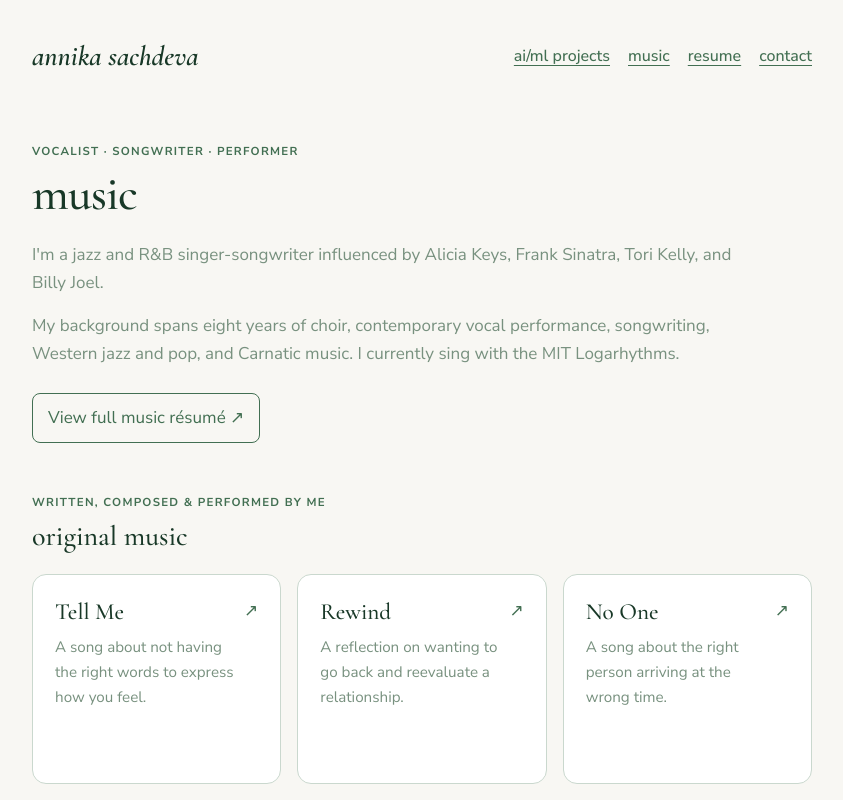
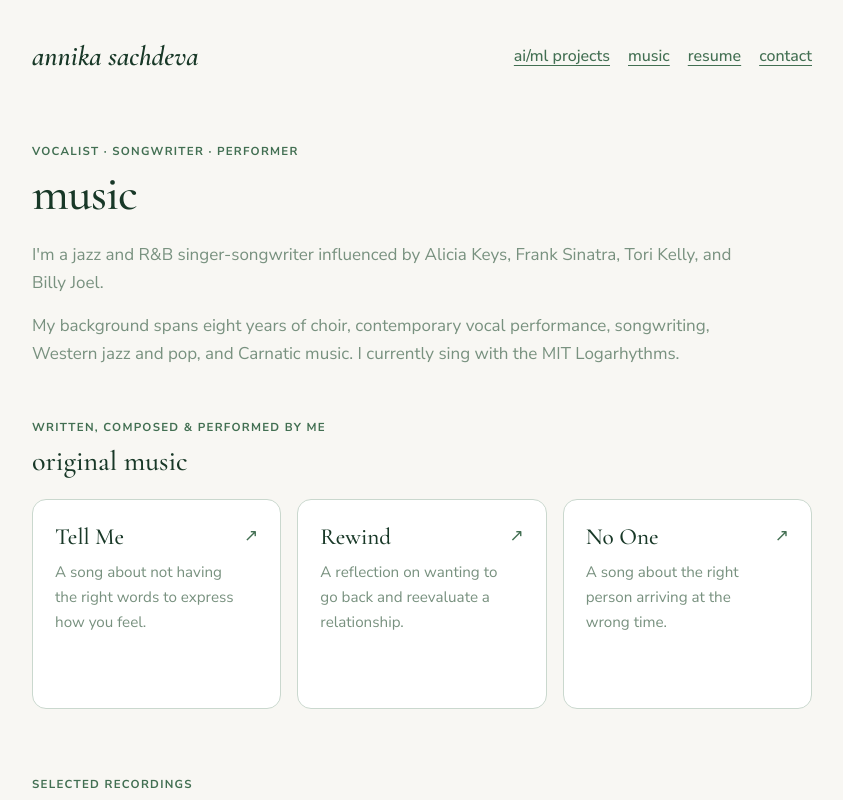
Before and after one commit to annika-sachdeva/annika-portfolio, a Next.js app: page /music in a window 1280 px wide. Shown: the top 800 px of the page, without its empty margins (218-1061 px from the left). Built offline with nearby package versions, Linux system fonts and the light colour scheme.

Commit message:
changes to font / remove m res

```diff
--- a/app/globals.css
+++ b/app/globals.css
@@ -30,6 +30,13 @@ body {
   font-family: "Nunito Sans", Arial, sans-serif;
   font-size: 17px;
   line-height: 1.65;
+}
+
+button,
+input,
+textarea,
+select {
+  font: inherit;
 }
 
 a {
@@ -250,21 +257,6 @@ li {
   max-width: 720px;
 }
 
-.buttonLink {
-  display: inline-block;
-  margin-top: 10px;
-  padding: 10px 15px;
-  border: 1px solid var(--accent);
-  border-radius: 8px;
-  color: var(--accent);
-  text-decoration: none;
-}
-
-.buttonLink:hover {
-  border-color: var(--accent-light);
-  color: var(--accent-light);
-}
-
 .projectList {
   display: grid;
   gap: 24px;
@@ -413,39 +405,6 @@ li {
   font-style: italic;
 }
 
-.contactList {
-  display: grid;
-  gap: 16px;
-}
-
-.contactCard {
-  display: flex;
-  justify-content: space-between;
-  align-items: center;
-  gap: 25px;
-  padding: 23px;
-  border: 1px solid var(--border);
-  border-radius: 12px;
-  background: var(--surface);
-  color: var(--text);
-  text-decoration: none;
-}
-
-.contactCard h2 {
-  margin-bottom: 0;
-  font-size: 1.3rem;
-}
-
-.contactLabel {
-  margin-bottom: 3px;
-  color: var(--muted);
-  font-family: "Nunito Sans", Arial, sans-serif;
-  font-size: 0.68rem;
-  font-weight: 700;
-  letter-spacing: 0.09em;
-  text-transform: uppercase;
-}
-
 .minimalContact {
   display: flex;
   flex-direction: column;
@@ -459,10 +418,11 @@ li {
   border: 0;
   background: transparent;
   color: var(--heading);
-  font-family: "Courier New", Courier, monospace;
-  font-size: clamp(1.35rem, 4vw, 1.8rem);
+  font-family: "Nunito Sans", Arial, sans-serif;
+  font-size: clamp(1.2rem, 3vw, 1.55rem);
   font-weight: 400;
-  letter-spacing: 0.03em;
+  line-height: 1.5;
+  letter-spacing: 0;
   cursor: pointer;
   transition:
     color 0.2s ease,
@@ -553,7 +513,7 @@ footer {
   }
 
   .emailTextButton {
-    font-size: 1.2rem;
+    font-size: 1.1rem;
   }
 
   .linkedinLogo {
--- a/app/music/page.tsx
+++ b/app/music/page.tsx
@@ -104,15 +104,6 @@ export default function MusicPage() {
           performance, songwriting, Western jazz and pop, and Carnatic music.
           I currently sing with the MIT Logarhythms.
         </p>
-
-        <a
-          className="buttonLink"
-          href="/music-resume.pdf"
-          target="_blank"
-          rel="noreferrer"
-        >
-          View full music résumé ↗
-        </a>
       </header>
 
       <section className="section">
```
